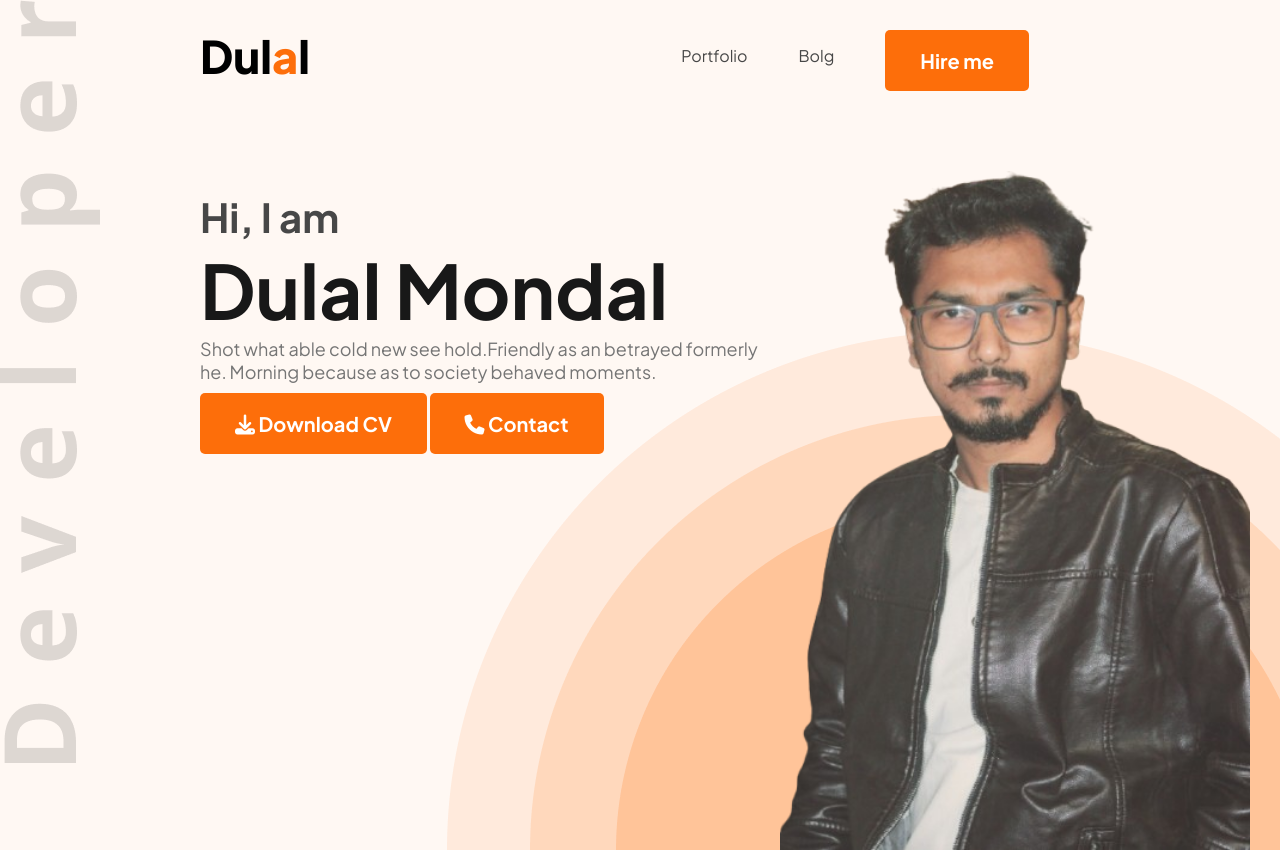
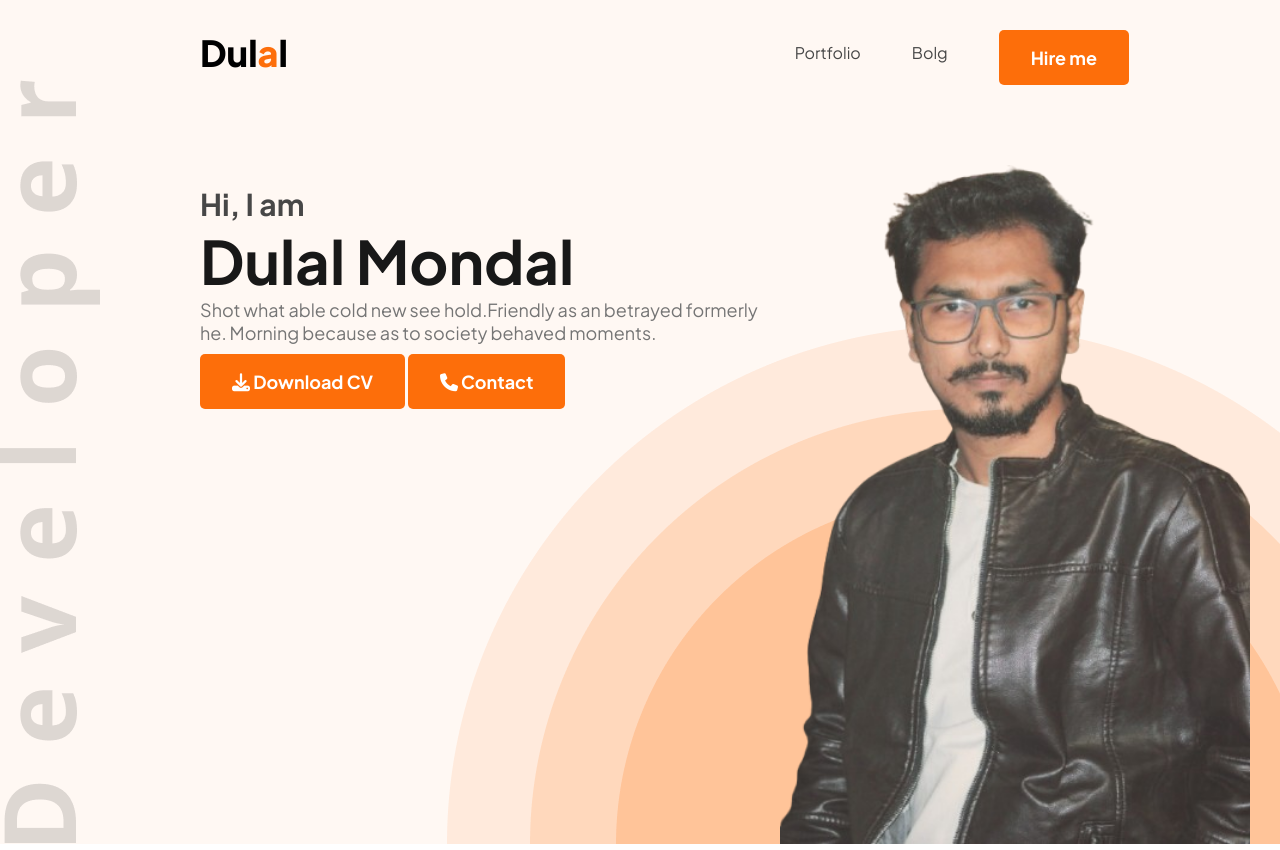
Before and after one commit to Dulal-Mondal/portfolio-web-dulal, a plain HTML site: page index.html in a window 1280 px wide. Shown: the top 850 px of the page. Drawn offline with Linux system fonts and the light colour scheme.

Commit message:
fiftah commit

```diff
--- a/index.html
+++ b/index.html
@@ -7,6 +7,7 @@
     <title>Web Developer Portfolio</title>
 
     <link rel="stylesheet" href="styles/style.css">
+    <link rel="stylesheet" href="styles/responsive.css">
     <link rel="stylesheet" href="https://cdnjs.cloudflare.com/ajax/libs/font-awesome/6.7.2/css/all.min.css"
         integrity="sha512-Evv84Mr4kqVGRNSgIGL/F/aIDqQb7xQ2vcrdIwxfjThSH8CSR7PBEakCr51Ck+w+/U6swU2Im1vVX0SVk9ABhg=="
         crossorigin="anonymous" referrerpolicy="no-referrer" />
--- a/styles/style.css
+++ b/styles/style.css
@@ -19,10 +19,10 @@
     background-color: #FD6E0A;
     color: white;
     font-weight: bold;
-    font-size: 20px;
+    font-size: 18px;
     cursor: pointer;
     margin-top: 10px;
-    padding: 18px 35px;
+    padding: 16px 32px;
     border-radius: 5px;
     border: none;
 }
@@ -50,10 +50,11 @@
 /* Header section */
 
 .header {
+
     padding-top: 20px;
     background-image: url("../images/developer.png"), url("../images/header_bg.png");
     background-repeat: no-repeat;
-    background-position: top left, bottom right;
+    background-position: bottom left, bottom right;
 
 }
 
@@ -61,14 +62,14 @@ nav {
     display: flex;
     justify-content: space-between;
     align-items: center;
-    margin: 0px 200px;
+    margin: 0px 100px 0px 200px;
 
 
 }
 
 
 .nav-tilte {
-    font-size: 45px;
+    font-size: 36px;
     font-weight: 800;
 }
 
@@ -99,12 +100,12 @@ nav ul li a {
 
 .banner-greedings {
     margin-top: 100px;
-    font-size: 40px;
+    font-size: 30px;
     font-weight: semi-bold;
 }
 
 .banner-title {
-    font-size: 75px;
+    font-size: 60px;
     font-weight: bold;
     color: #181818;
 }
@@ -118,7 +119,7 @@ nav ul li a {
 }
 
 .banner-profile-picture {
-    width: 580px;
+    width: 500px;
 
 }
 
@@ -259,6 +260,7 @@ main section {
 
 footer {
     display: flex;
+
     gap: 100px;
     padding: 130px 230px;
 }
```
Also changed, not shown: styles/responsive.css (+12 -0 lines).
